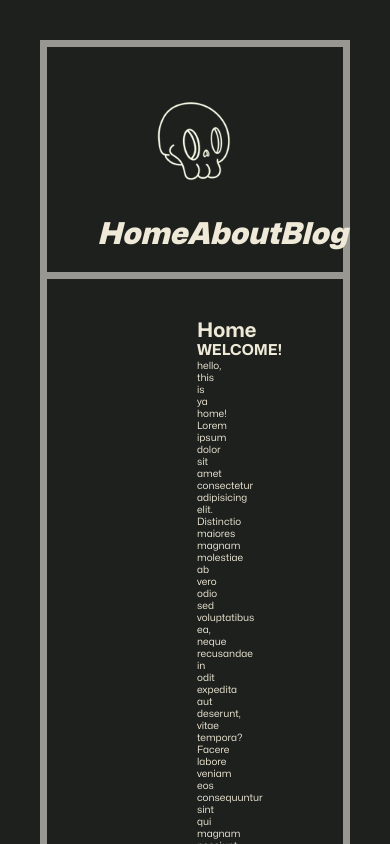
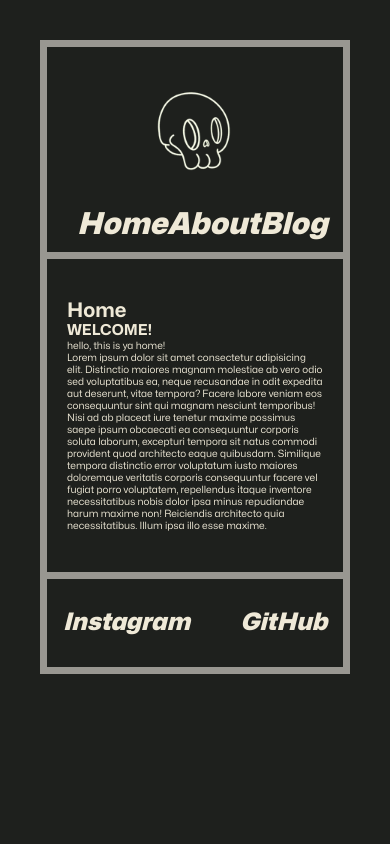
Before and after one commit to snapcracklenpop-dev/tested-telescope, an Astro site: page / in a window 390 px wide. Shown: the top 844 px of the page. Built offline with nearby package versions, Linux system fonts and the light colour scheme; Astro itself is replaced by a stand-in of ours.

Commit message:
woops, fixed media queries

```diff
--- a/src/styles/global.css
+++ b/src/styles/global.css
@@ -60,9 +60,10 @@ li {
   .header {
     flex-direction: column;
     align-items: center;
+    padding:1rem 3rem ;
   }
 
   .main {
-    padding: 0 15rem;
+    padding: 0 2rem;
   }
 }
```
